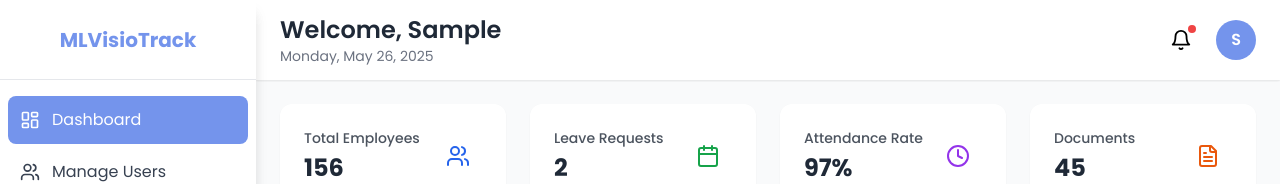
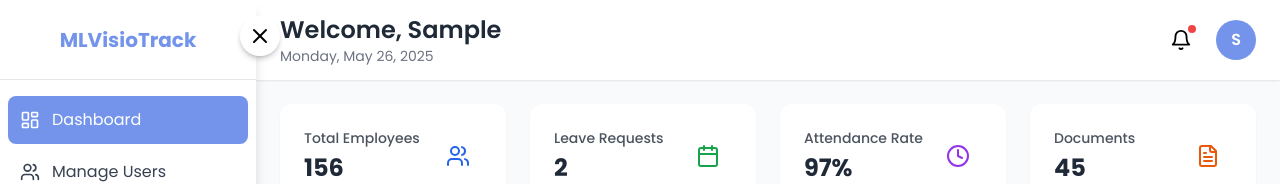
Before and after one commit to sarangan777/react-app, a React (Vite) app: page /admin/dashboard in a window 1280 px wide. Shown: the top 184 px of the page. Built offline with nearby package versions, Linux system fonts and the light colour scheme; sample sign-in values are in the browser's storage.

Commit message:
Fix Sidebar Toggle and Animation

```diff
--- a/src/components/Sidebar.tsx
+++ b/src/components/Sidebar.tsx
@@ -1,4 +1,4 @@
-import React, { useState } from 'react';
+import React, { useState, useEffect } from 'react';
 import { NavLink } from 'react-router-dom';
 import { LayoutDashboard, Calendar, User, Settings, LogOut, Menu, X, Users, FileText } from 'lucide-react';
 import { useAuth } from '../context/AuthContext';
@@ -11,6 +11,10 @@ interface SidebarProps {
 const Sidebar: React.FC<SidebarProps> = ({ isMobile }) => {
   const [isOpen, setIsOpen] = useState(!isMobile);
   const { user, logout } = useAuth();
+
+  useEffect(() => {
+    setIsOpen(!isMobile);
+  }, [isMobile]);
 
   const handleLogout = async () => {
     try {
@@ -50,27 +54,23 @@ const Sidebar: React.FC<SidebarProps> = ({ isMobile }) => {
 
   return (
     <>
-      {isMobile && (
-        <button
-          className="fixed top-4 left-4 z-50 p-2 bg-white rounded-full shadow-md"
-          onClick={toggleSidebar}
-        >
-          {isOpen ? <X size={24} /> : <Menu size={24} />}
-        </button>
-      )}
+      <button
+        className={`fixed top-4 left-4 z-50 p-2 bg-white rounded-full shadow-md transition-transform duration-300 ${
+          isOpen ? 'transform translate-x-56' : ''
+        }`}
+        onClick={toggleSidebar}
+      >
+        {isOpen ? <X size={24} /> : <Menu size={24} />}
+      </button>
 
       <div
         className={`fixed top-0 left-0 h-full bg-white shadow-lg transition-all duration-300 ease-in-out z-40 ${
-          isOpen ? 'w-64' : isMobile ? 'w-0' : 'w-20'
-        }`}
+          isOpen ? 'w-64' : 'w-0'
+        } overflow-hidden`}
       >
         <div className="flex flex-col h-full">
-          <div className={`flex items-center justify-center h-20 border-b ${isOpen ? 'px-6' : 'px-2'}`}>
-            {isOpen ? (
-              <h1 className="text-xl font-bold text-[#7494ec]">MLVisioTrack</h1>
-            ) : (
-              !isMobile && <span className="text-2xl font-bold text-[#7494ec]">ML</span>
-            )}
+          <div className="flex items-center justify-center h-20 border-b px-6">
+            <h1 className="text-xl font-bold text-[#7494ec] whitespace-nowrap">MLVisioTrack</h1>
           </div>
 
           <div className="flex-1 overflow-y-auto py-4">
@@ -80,7 +80,7 @@ const Sidebar: React.FC<SidebarProps> = ({ isMobile }) => {
                   key={link.to}
                   to={link.to}
                   className={({ isActive }) =>
-                    `flex items-center p-3 rounded-lg transition-colors duration-200 ${
+                    `flex items-center p-3 rounded-lg transition-colors duration-200 whitespace-nowrap ${
                       isActive
                         ? 'bg-[#7494ec] text-white'
                         : 'text-gray-700 hover:bg-gray-100'
@@ -89,7 +89,7 @@ const Sidebar: React.FC<SidebarProps> = ({ isMobile }) => {
                   onClick={handleLinkClick}
                 >
                   {link.icon}
-                  {isOpen && <span className="ml-3">{link.text}</span>}
+                  <span className="ml-3">{link.text}</span>
                 </NavLink>
               ))}
             </nav>
@@ -97,15 +97,22 @@ const Sidebar: React.FC<SidebarProps> = ({ isMobile }) => {
 
           <div className="p-4 border-t">
             <button
-              className="flex items-center p-3 w-full rounded-lg text-gray-700 hover:bg-gray-100 transition-colors duration-200"
+              className="flex items-center p-3 w-full rounded-lg text-gray-700 hover:bg-gray-100 transition-colors duration-200 whitespace-nowrap"
               onClick={handleLogout}
             >
               <LogOut size={20} />
-              {isOpen && <span className="ml-3">Logout</span>}
+              <span className="ml-3">Logout</span>
             </button>
           </div>
         </div>
       </div>
+
+      {isOpen && (
+        <div
+          className="fixed inset-0 bg-black bg-opacity-50 z-30 lg:hidden"
+          onClick={toggleSidebar}
+        />
+      )}
     </>
   );
 };
```
